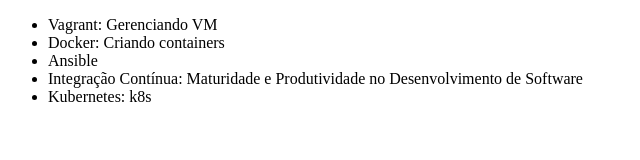
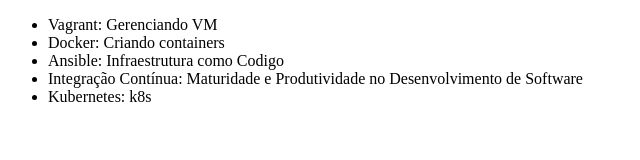
Before and after one commit to nerimarcelo/curso-git-alura, a plain HTML site: page index.html in a window 1280 px wide. Shown: the whole page, without its empty margins (0-640 px from the left). Drawn offline with Linux system fonts and the light colour scheme.

```diff
--- a/index.html
+++ b/index.html
@@ -8,7 +8,7 @@
     <ul>
         <li>Vagrant: Gerenciando VM</li>
         <li>Docker: Criando containers</li>
-        <li>Ansible</li>
+        <li>Ansible: Infraestrutura como Codigo</li>
         <li>Integração Contínua: Maturidade e Produtividade no Desenvolvimento de Software</li>
         <li>Kubernetes: k8s</li>
     </ul>
```
